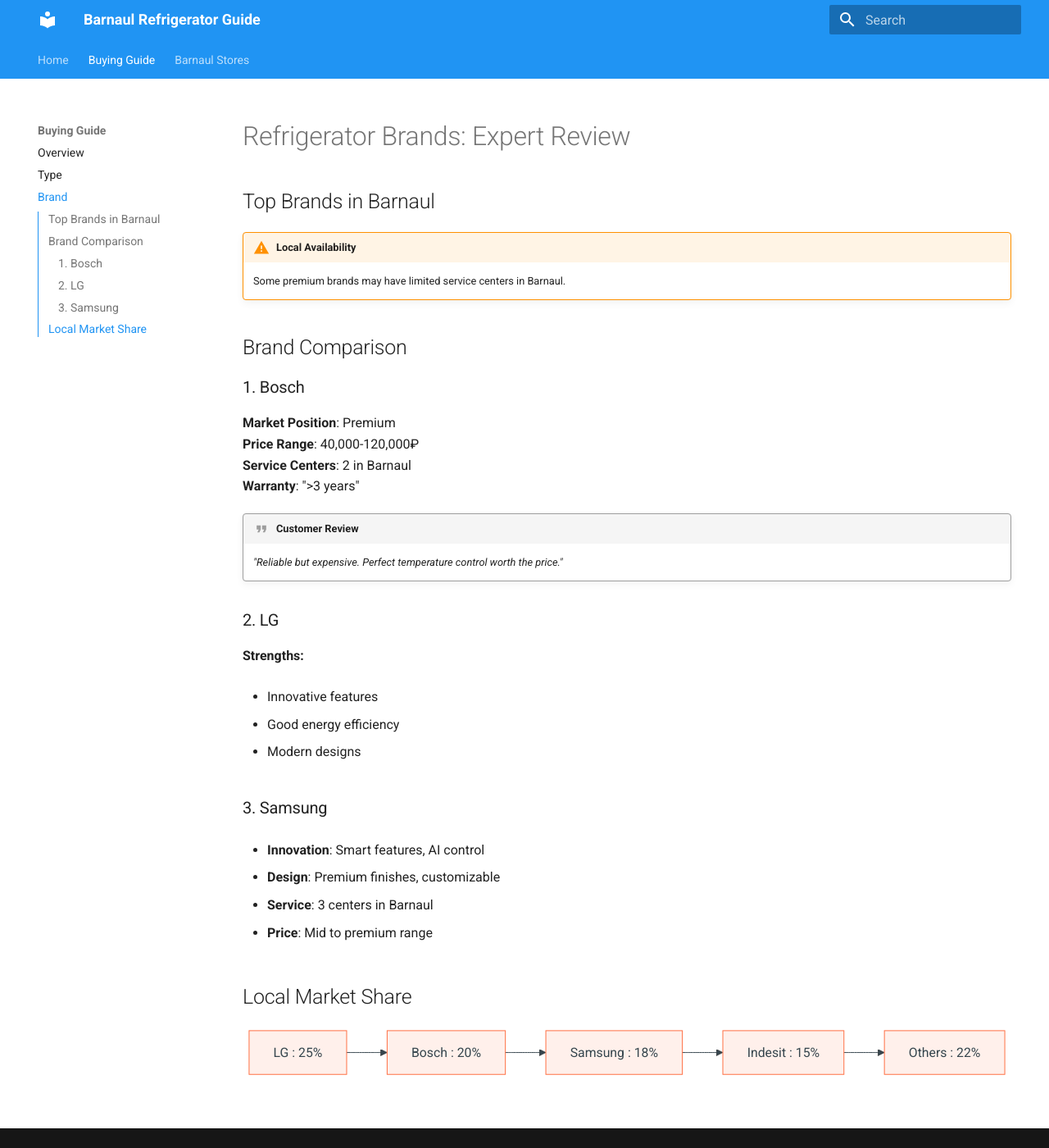
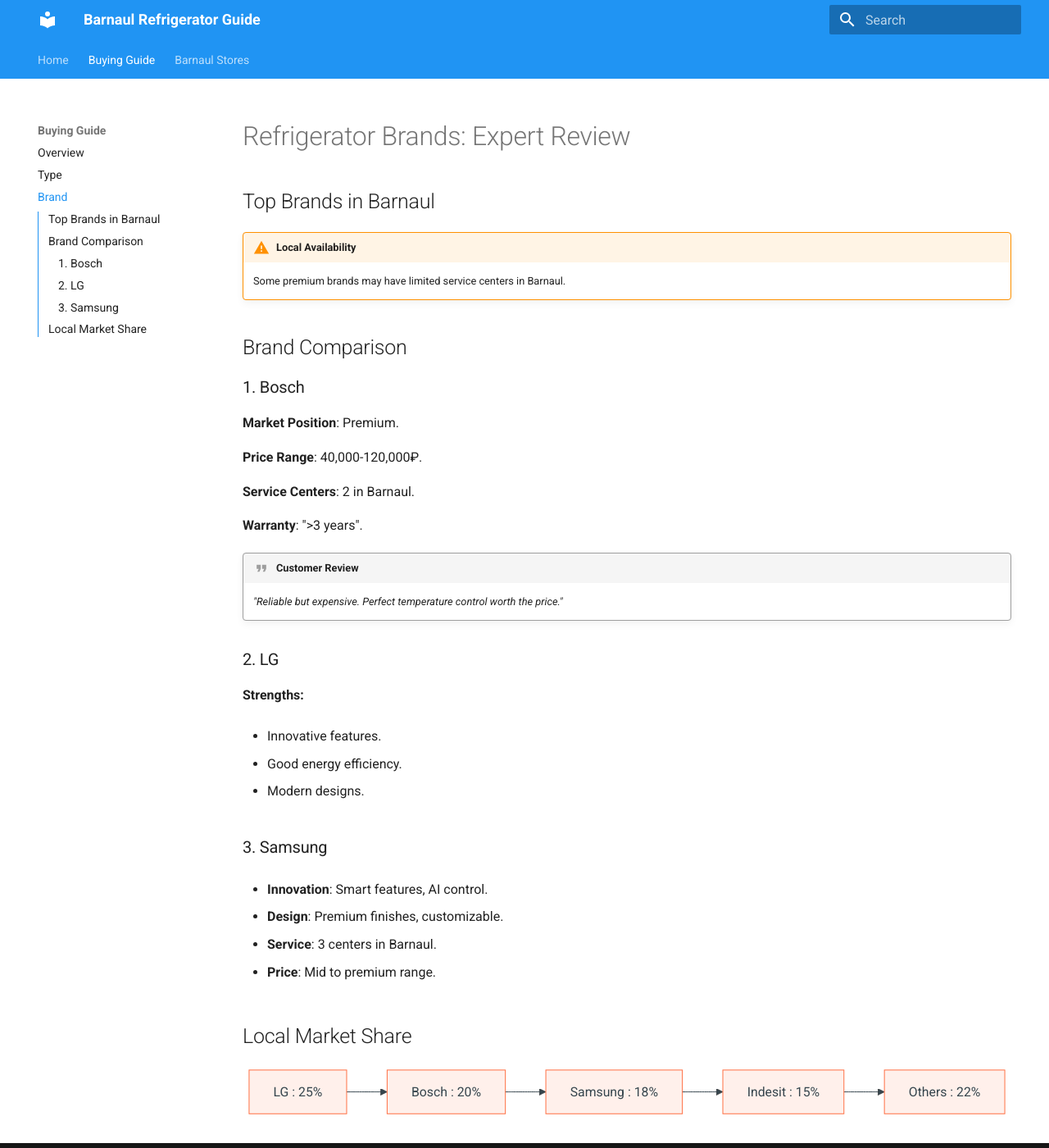
Before and after one commit to emperor-kat/one-project, an MkDocs documentation site: the page built from docs/guide/brands.md, in a window 1280 px wide and 1400 px high. Shown: the whole window at 82% size. Built offline with MkDocs 1.6.1 and Material for MkDocs 9.7.7, drawn with Linux system fonts in a browser that asks for light colours.

Commit message:
[#5] final touchups

```diff
--- a/docs/guide/brands.md
+++ b/docs/guide/brands.md
@@ -9,10 +9,13 @@
 
 ### 1. Bosch
 
-**Market Position**: Premium
-**Price Range**: 40,000-120,000₽
-**Service Centers**: 2 in Barnaul
-**Warranty**: ">3 years"
+**Market Position**: Premium.
+
+**Price Range**: 40,000-120,000₽.
+
+**Service Centers**: 2 in Barnaul.
+
+**Warranty**: ">3 years".
 
 !!! quote "Customer Review"
     *"Reliable but expensive. Perfect temperature control worth the price."*
@@ -21,21 +24,21 @@
 
 **Strengths:**
 
-- Innovative features
+- Innovative features.
 
-- Good energy efficiency
+- Good energy efficiency.
 
-- Modern designs
+- Modern designs.
 
 ### 3. Samsung
 
-- **Innovation**: Smart features, AI control
+- **Innovation**: Smart features, AI control.
 
-- **Design**: Premium finishes, customizable
+- **Design**: Premium finishes, customizable.
 
-- **Service**: 3 centers in Barnaul
+- **Service**: 3 centers in Barnaul.
 
-- **Price**: Mid to premium range
+- **Price**: Mid to premium range.
 
 
 ## Local Market Share
```
Also changed, not shown: README.md (+115 -15 lines), docs/guide/overview.md (+7 -4 lines), docs/guide/types.md (+13 -13 lines), docs/index.md (+3 -0 lines), docs/stores/index.md (+19 -16 lines), docs/stores/prices.md (+15 -9 lines).
